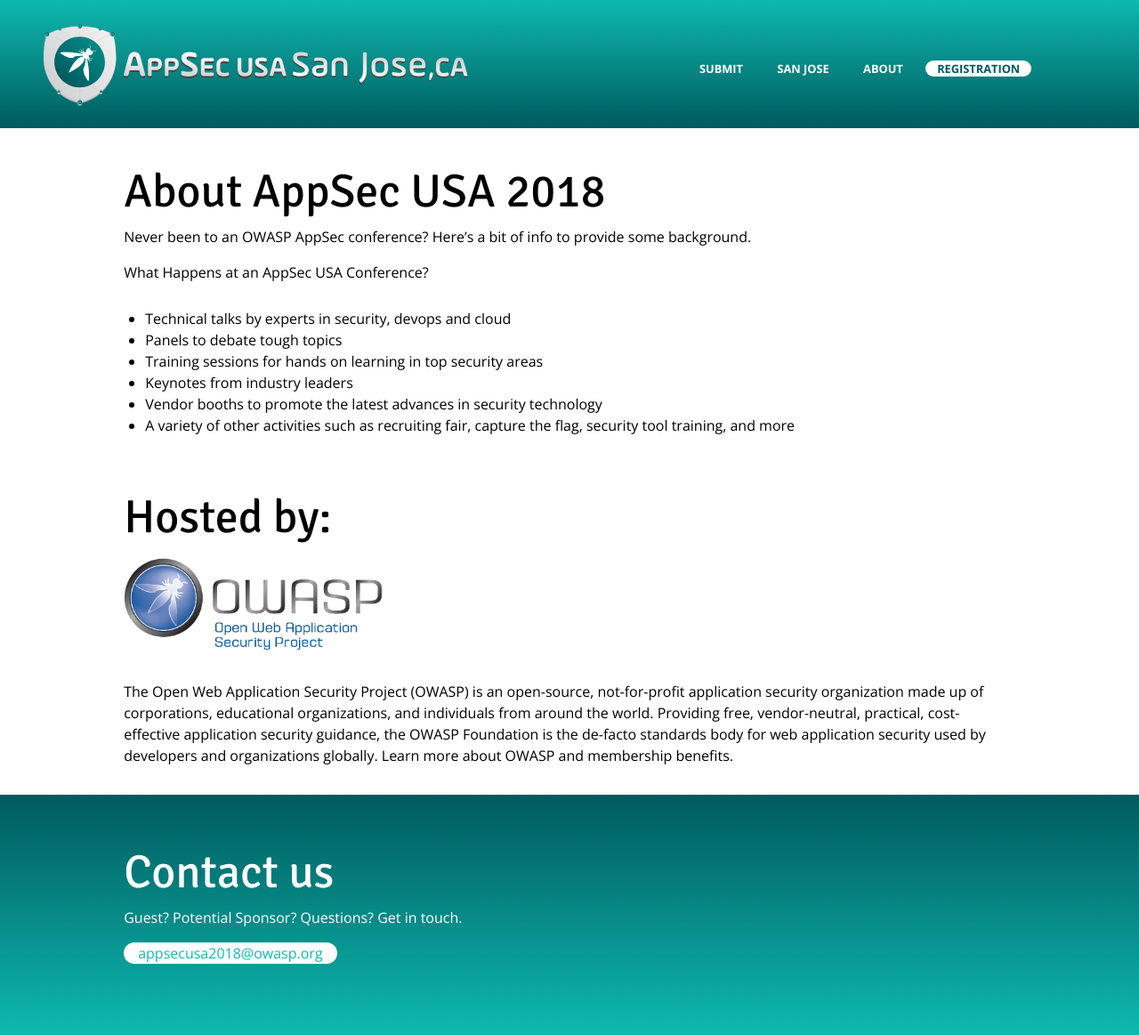
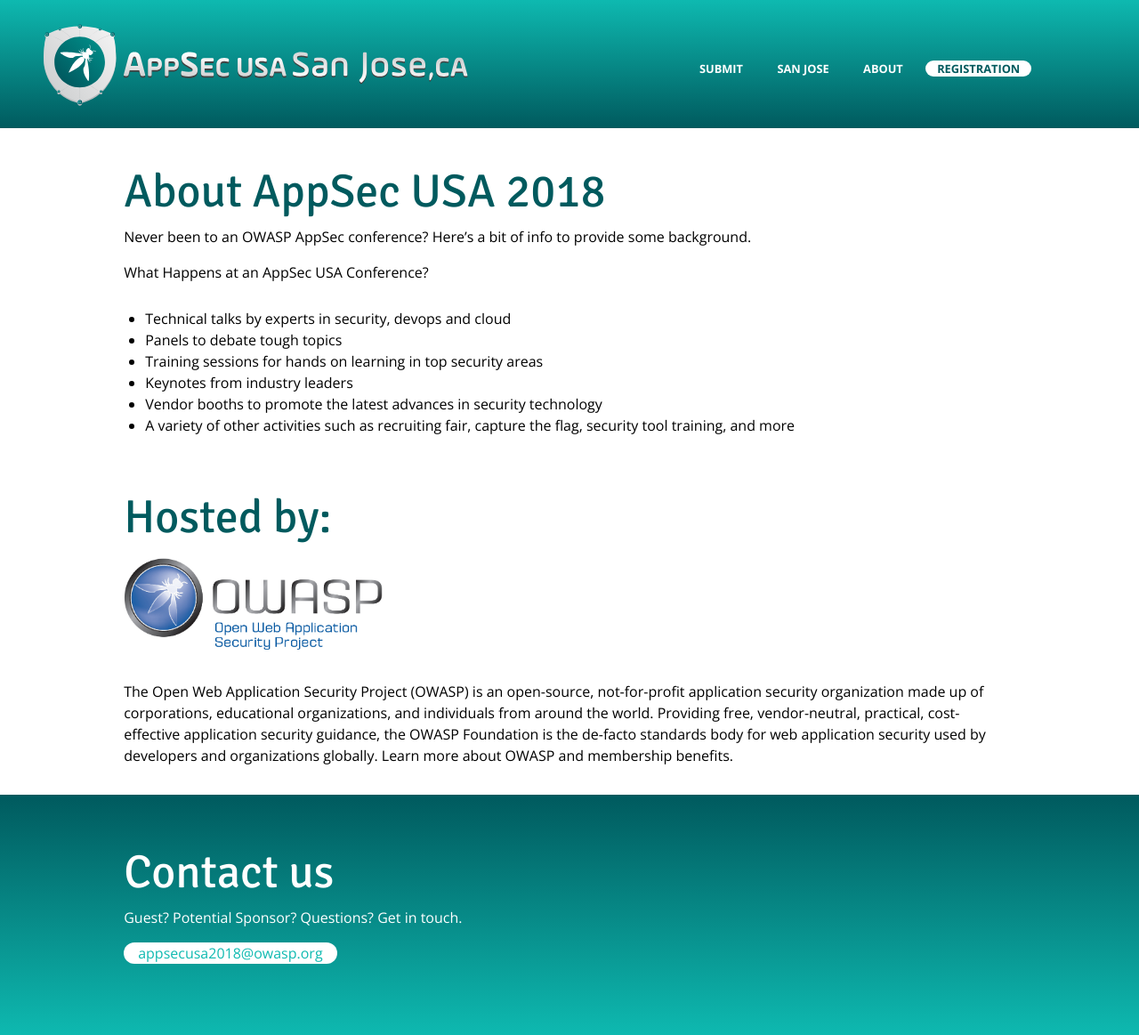
Before and after one commit to OWASP/AppSecUSA2018, a Jekyll site: the page built from about/index.md, in a window 1280 px wide. Shown: the whole page at 89% size. Built offline with Jekyll 4.4.1, drawn with Linux system fonts in a browser that asks for light colours.

Commit message:
More styling

```diff
--- a/assets/_sass/_sections.scss
+++ b/assets/_sass/_sections.scss
@@ -11,10 +11,12 @@
 
 .gradient {
 	background: linear-gradient($lightgreen, $darkgreen);
+	h1 { color: #fff; }
 }
 
 .gradientrev {
 	background: linear-gradient($darkgreen, $lightgreen);
+	h1 { color: #fff; }
 }
 
 section:first-of-type {
--- a/assets/css/style.scss
+++ b/assets/css/style.scss
@@ -64,6 +64,7 @@
 h1 {
 	font-family: 'Signika', sans-serif;
 	font-size: 3.25em;
+	color: $darkgreen;
 }
 h2 {
 	font-size: 4.1em;
```
